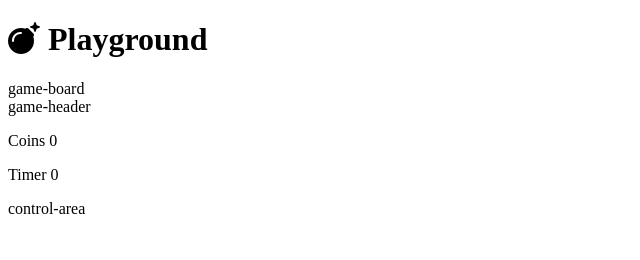
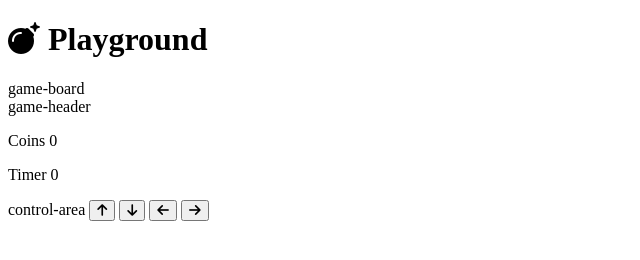
Before and after one commit to johnrm/playground, a plain HTML site: page index.html in a window 1280 px wide. Shown: the whole page, without its empty margins (0-640 px from the left). Drawn offline with Linux system fonts and the light colour scheme.

Commit message:
Add navigation buttons

```diff
--- a/index.html
+++ b/index.html
@@ -19,6 +19,18 @@
         </div>
         <div id="game-grid"></div>
         <div class="control-area">control-area
+            <button data-type="Up" class="arrow up">
+                <i class="fa-solid fa-arrow-up"></i>
+            </button>
+            <button data-type="Down" class="arrow down">
+                <i class="fa-solid fa-arrow-down"></i>
+            </button>
+            <button data-type="Left" class="arrow left">
+                <i class="fa-solid fa-arrow-left"></i>
+            </button>
+            <button data-type="Right" class="arrow right">
+                <i class="fa-solid fa-arrow-right"></i>
+            </button>
         </div>
     </div>
 
```
